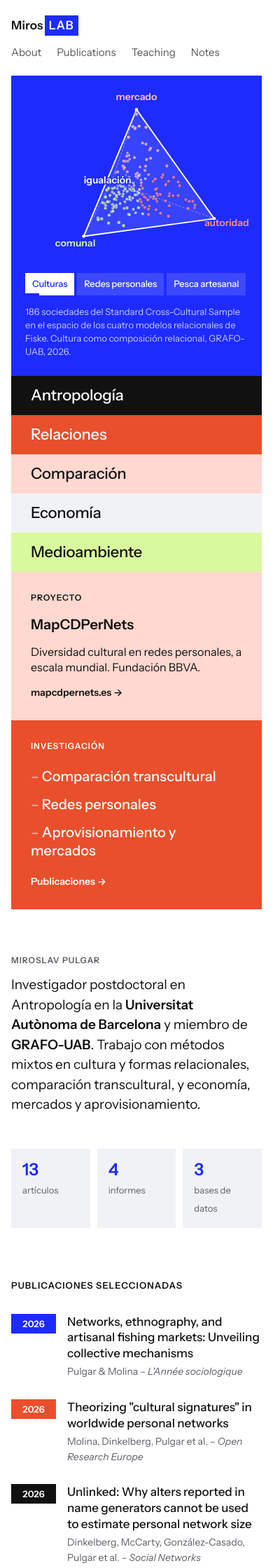
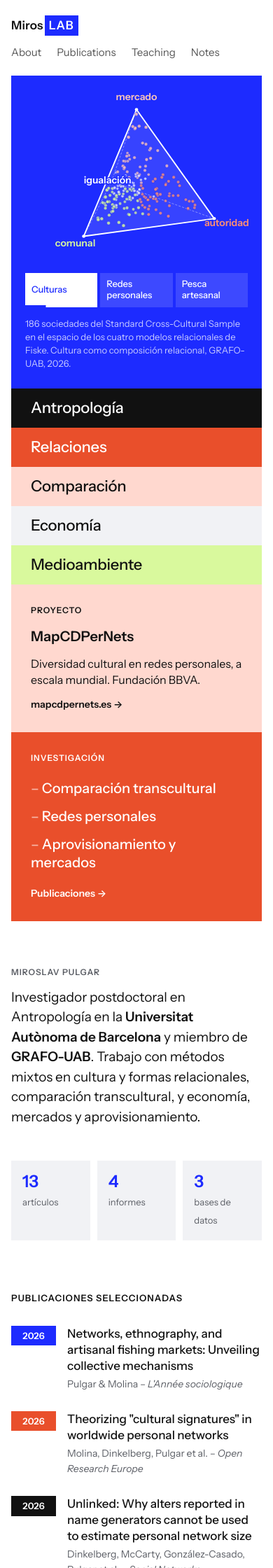
Before and after one commit to miropulgar/miropulgar.github.io, a Jekyll site: the page built from index.markdown, in a window 390 px wide. Shown: the top 2240 px of the page at 70% size. Built offline with Jekyll 4.4.1, drawn with Linux system fonts in a browser that asks for light colours.

Commit message:
Update site.css

```diff
--- a/assets/css/site.css
+++ b/assets/css/site.css
@@ -290,7 +290,8 @@ h2 { font-size: 13px; font-weight: 600; letter-spacing: .08em; text-transform: u
   .cifras b { font-size: 24px; }
   .tetra .et { font-size: 30px; }
   .tetra .sec, .tetra .ley { font-size: 24px; }
-  .escenas button { font-size: 13px; padding: 7px 10px 9px; }
+  .escenas { display: grid; grid-template-columns: repeat(3, 1fr); }
+  .escenas button { font-size: 13px; line-height: 1.2; padding: 8px 9px 10px; text-align: left; }
   .tetra line[stroke-width="3"] { stroke-width: 4; }
 }
 
```
